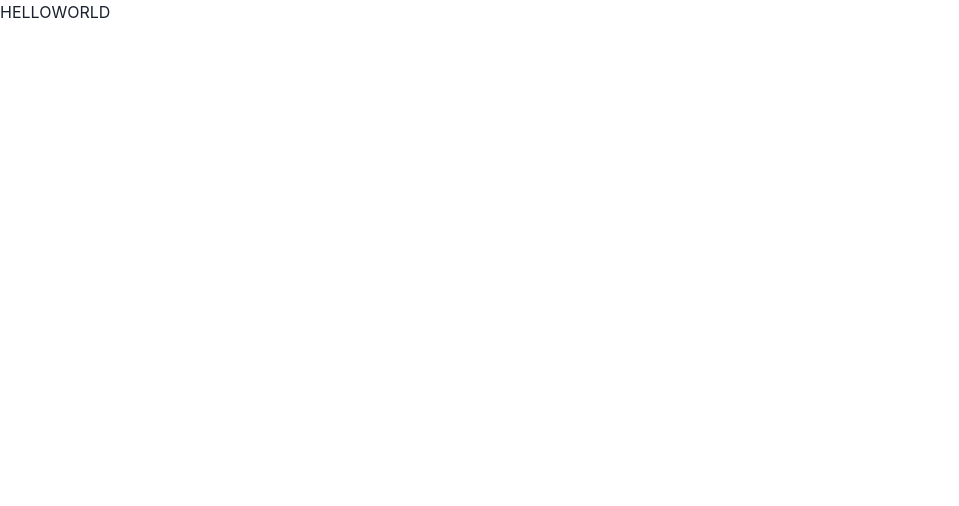
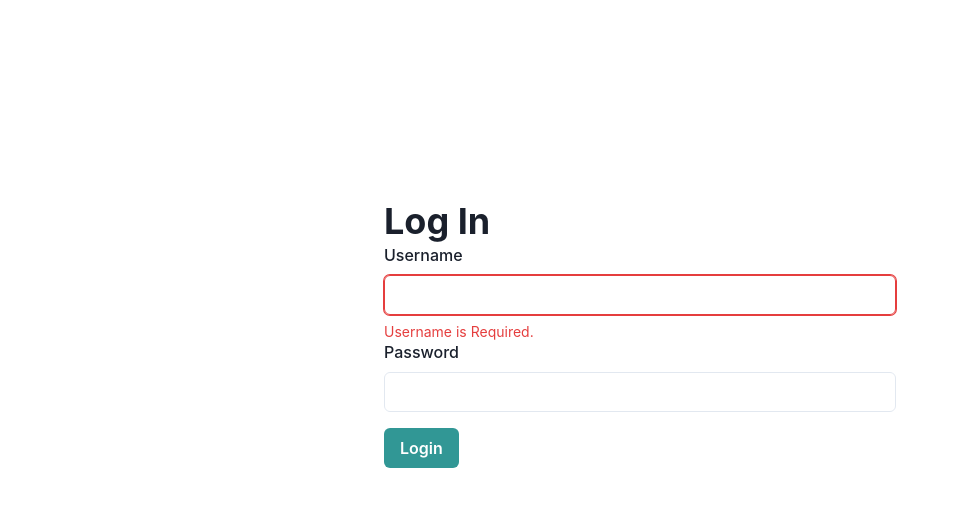
Before and after one commit to Andrewuwu/Spring23_SNS_Workshop_Client, a React (Vite) app: page /login in a window 1280 px wide. Shown: the top 506 px of the page, without its empty margins (0-959 px from the left). Built offline with nearby package versions, Linux system fonts and the light colour scheme.

Commit message:
Connected Login page functionality with server

```diff
--- a/src/App.jsx
+++ b/src/App.jsx
@@ -1,6 +1,7 @@
 import {BrowserRouter, Routes, Route} from 'react-router-dom';
 import MainFeedContainer from './components/common/MainFeedContainer';
 import Register from './components/login/Register';
+import Login from './components/login/Login';
 
 
 function App() {
@@ -8,7 +9,7 @@ function App() {
     <BrowserRouter>
       <Routes>
         <Route path="/" element={<MainFeedContainer/>}/>
-        <Route path="/login" element={<div>HELLOWORLD</div>} />
+        <Route path="/login" element={<Login></Login>} />
         <Route path="/register" element={<Register/>}/>
         <Route path="/contact" element={<div></div>} />
         <Route path="/otherstuff" element={<div></div>} />
--- a/src/components/login/login.jsx
+++ b/src/components/login/login.jsx
@@ -1,17 +1,46 @@
 import React from "react";
 import {useState} from "react";
-import {FormControl, FormLabel, Input, FormHelperText, FormErrorMessage} from '@chakra-ui/react';
+import {FormControl, FormLabel, Input, FormHelperText, FormErrorMessage, Button, Heading} from '@chakra-ui/react';
+import { useNavigate } from "react-router-dom";
 import "./login.css";
 
 
 function Login(){
-    const [email, setEmail] = useState('');
+    const [username, setUsername] = useState('');
     const [password, setPassword] = useState('');
-    const isError = email === '';
+    const isError = username === '';
+    const navigate = useNavigate();
+
+    const handleSubmit = async (e) => {
+        e.preventDefault();
+
+        const requestOptions = {
+            method: 'POST',
+            headers: { 'Content-Type': 'application/json' },
+            body: JSON.stringify({ username: username, password: password})
+        };
+        try {
+            const res = await fetch("http://localhost:5050/users/login", requestOptions);
+            if (res.ok) {
+                const user = await res.json();
+                console.log("New User", user);
+                localStorage.setItem("user", JSON.stringify(user));
+                setUsername("");
+                setPassword("");
+                navigate("/");
+            } else {
+                const errorMessage = await res.json();
+                console.error("Login failed:", errorMessage.message);
+            }
+        } catch (error) {
+            console.error("Error logging in:", error);
+        }
+    }
 
     return(
         <div className="center">
             <form onSubmit={handleSubmit}>
+                <Heading>Log In</Heading>
                 <FormControl isInvalid={isError}>
                     <FormLabel>Username</FormLabel>
                     <Input type='text' value={username} onChange={(e) => setUsername(e.target.value)} />
@@ -39,7 +68,7 @@ function Login(){
                     colorScheme='teal'
                     type='submit'
                 >
-                    Register
+                    Login
                 </Button>
             </form>
         </div>
--- a/src/components/login/register.jsx
+++ b/src/components/login/register.jsx
@@ -26,7 +26,7 @@ function Register(){
             headers: { 'Content-Type': 'application/json' },
             body: JSON.stringify({ username: username, password: password, profilePicture: "abc.com", followers: [], following: [] })
         };
-        const res = await fetch("http://localhost:5050/users/", requestOptions);
+        const res = await fetch("http://localhost:5050/users/login", requestOptions);
         const user = await res.json();
         console.log("New User", user);
         localStorage.setItem("user", JSON.stringify(user));
--- a/src/components/posts/PostForm.jsx
+++ b/src/components/posts/PostForm.jsx
@@ -30,7 +30,6 @@ function PostForm() {
       return;
     }
     console.log('Posting:', content);
-
     setContent('');
   };
 
--- a/src/components/posts/PostList.jsx
+++ b/src/components/posts/PostList.jsx
@@ -3,9 +3,12 @@ import PostCard from './PostCard';
 
 function PostList(){
     const [posts, setPosts] = useState([]);
+    const [user, setUser] = useState(null);
 
     useEffect(() => {
       fetchPosts();
+      setUser(JSON.parse(localStorage.getItem("user")));
+      console.log("In postlist", user);
     }, []);
 
     const fetchPosts = async () => {
@@ -18,13 +21,9 @@ function PostList(){
       }
     };
 
-    localStorage.setItem("user", JSON.stringify({username: "bob", password: "password"}));
-    const user = JSON.parse(localStorage.getItem("user"));
-
-
     return (
       <div style={{marginTop: "2rem"}}>
-        <h1>Welcome {user.username}!</h1>
+        <h1>Welcome {user?.username}</h1>
         {posts.map((post, index) => (
           <div key={index}>
             <PostCard post={post}></PostCard>
```
